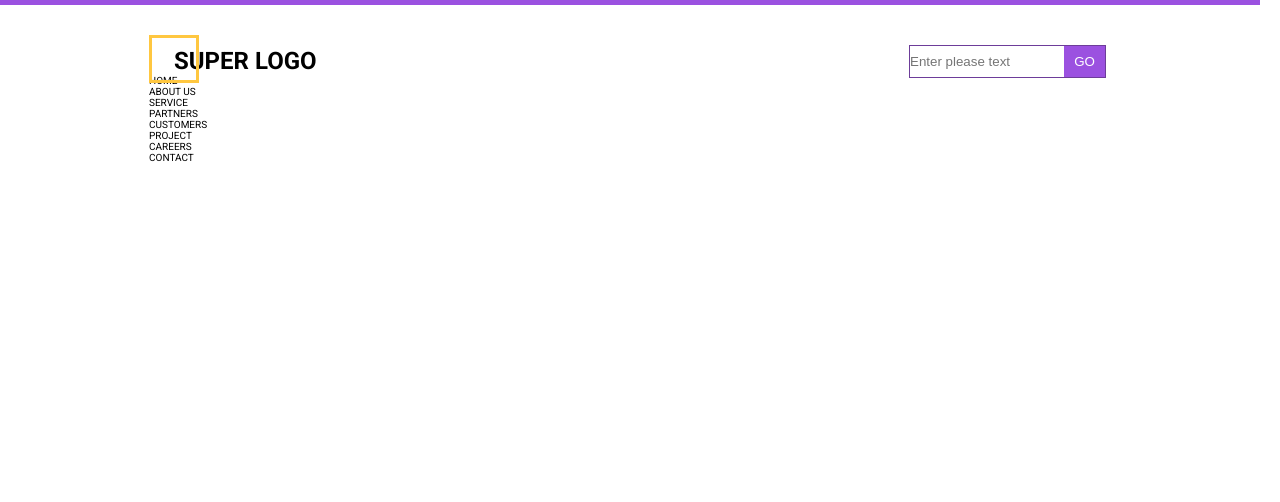
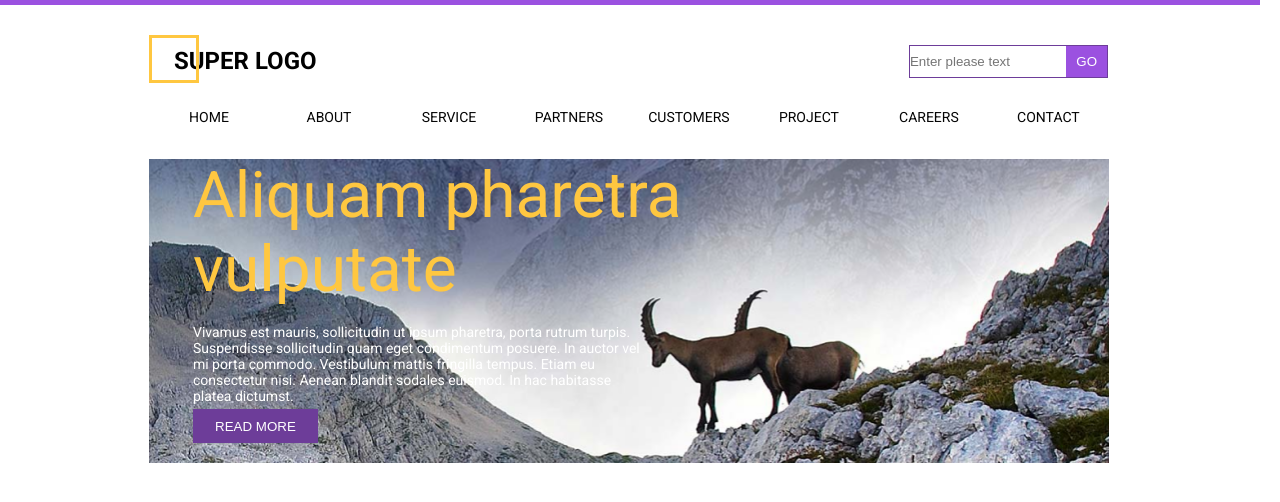
Before and after one commit to kolesnikovtgn/layout1, a plain HTML site: page index.html in a window 1280 px wide. Drawn offline with Linux system fonts and the light colour scheme.

Commit message:
Added navbar and main background image with text

```diff
--- a/css/style.css
+++ b/css/style.css
@@ -38,7 +38,7 @@ body {
 
 .site {
     max-width: 76.19%;
-    margin-left: 149px;
+    margin-left: 11.825%;
 }
 
 .header {
@@ -51,12 +51,12 @@ body {
     height: 48px;
     border: solid 3px #FFC740;
     position: absolute;
-    margin-top: 30px;
+    margin-top: 3.125%;
     float: left;
 }
 
 .header__text {
-    margin: 42px 0 0 25px;
+    margin: 4.375% 0 0 2.604%;
     font-size: 2.4rem;
     font-weight: 700;
     line-height: 2.8rem;
@@ -65,13 +65,14 @@ body {
 }
 
 .header__search {
-    margin: 40px 0 0 760px;
+    margin: 4.166% 0 0 79.166%;
+    max-width: 20.9375%;
     position: absolute;
     float: right;
 }
 
 .header__search-input {
-    width: 155px;
+    width: 78.606%;
     height: 33px;
     border: solid 1px #6D3D99;
     border-right: 0px;
@@ -90,5 +91,75 @@ body {
 }
 
 .navbar {
+    font-size: 1.4rem;
+    line-height: 1.6rem;
+    color: #050505;
+    max-width: 960px;
+    margin-top: 0;
+}
 
+.navbar ul {
+    list-style-type: none;
+    margin: 0;
+    padding: 0;
+    overflow: hidden;
 }
+
+.navbar li {
+    width: 12.5%;
+    margin-top: 2.083%;
+    float: left;
+}
+
+.navbar li:last-child {
+    width: 12.4%;
+}
+.navbar li a {
+    display: block;
+    color: #050505;
+    text-align: center;
+    padding: 14px 16px;
+    text-decoration: none;
+}
+
+.navbar li a:hover {
+    background-color: #FFC740;
+    color: #FFFFFF;
+}
+
+.main__image {
+    background: url(../images/Mountains-and-hills-julian-alps.png) no-repeat center bottom/cover ;
+    width: 100%;
+}
+
+.image-article {
+    font-size: 6.4rem;
+    line-height: 7.4rem;
+    color: #FFC740;
+    text-align: left;
+    width: 53.02%;
+    height: 45.4545%;
+    margin: 2.083% 0 0 4.583%;
+}
+
+.image-text {
+    width: 46.979%;
+    margin: 1.777% 0 0 4.583%;
+}
+
+.image-text p {
+    font-size: 1.4rem;
+    line-height: 1.6rem;
+    color: #FFFFFF;
+    text-align: left;
+}
+
+.image-text button {
+    width: 27.716%;
+    height: 34px;
+    border: solid 1px #6D3D99;
+    background-color: #6D3D99;
+    color: #FFFFFF;
+    outline: none;
+    margin: 1.111% 0 4.444% 0;
+}
--- a/index.html
+++ b/index.html
@@ -19,16 +19,31 @@
                 class="header__search-button" type="button" value="GO">
         </form>
     </header>
-    <nav class="navbar">
-        <a><div class="item"><p>HOME</p></div></a>
-        <div class="item"><p>ABOUT US</p></div>
-        <div class="item">SERVICE</div>
-        <div class="item">PARTNERS</div>
-        <div class="item">CUSTOMERS</div>
-        <div class="item">PROJECT</div>
-        <div class="item">CAREERS</div>
-        <div class="item">CONTACT</div>
+    <nav class="navbar clearfix">
+        <ul>
+            <li><a>HOME</a></li>
+            <li><a>ABOUT</a></li>
+            <li><a>SERVICE</a></li>
+            <li><a>PARTNERS</a></li>
+            <li><a>CUSTOMERS</a></li>
+            <li><a>PROJECT</a></li>
+            <li><a>CAREERS</a></li>
+            <li><a>CONTACT</a></li>
+        </ul>
     </nav>
+    <main class="main__image">
+        <div class="image-article">
+            <p>Aliquam pharetra vulputate</p>
+        </div>
+        <div class="image-text">
+            <p>Vivamus est mauris, sollicitudin ut ipsum pharetra,
+                porta rutrum turpis. Suspendisse sollicitudin quam
+                eget condimentum posuere. In auctor vel mi porta commodo.
+                Vestibulum mattis fringilla tempus. Etiam eu consectetur nisi.
+                Aenean blandit sodales euismod. In hac habitasse platea dictumst. </p>
+            <button class="">READ MORE</button>
+        </div>
+    </main>
 </div>
 </body>
 </html>
```
Also changed, not shown: images/Mountains-and-hills-julian-alps.png (added).
